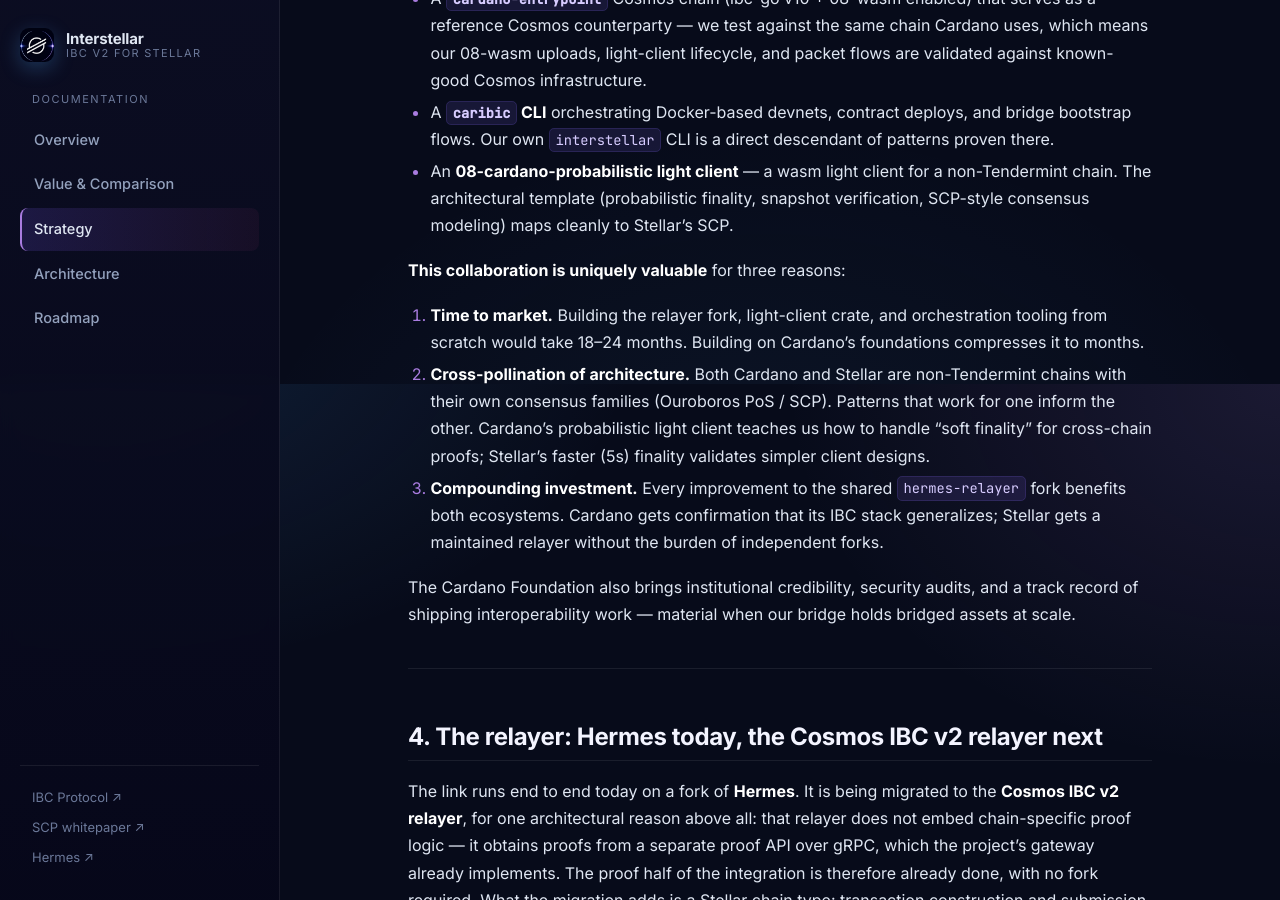
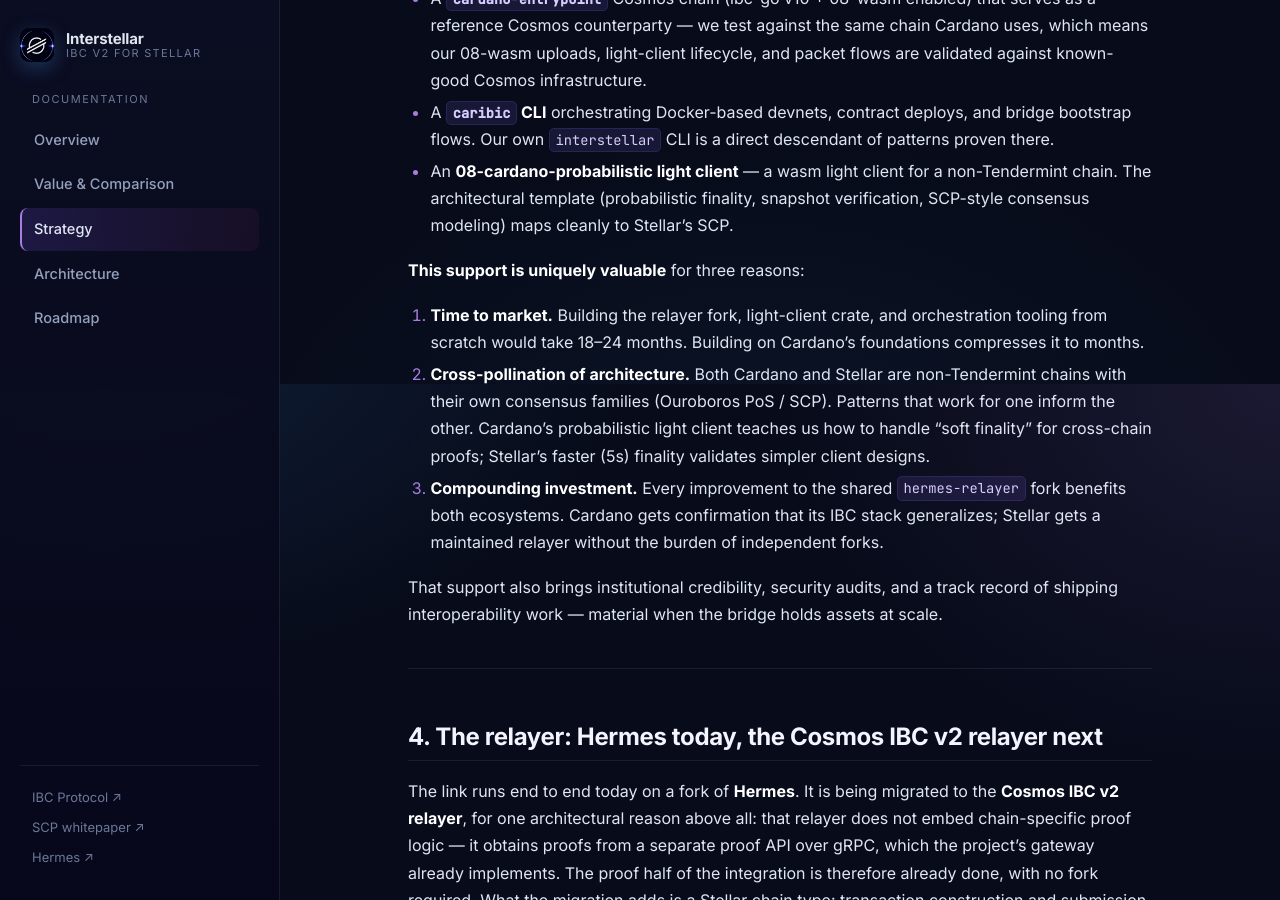
Before and after one commit to amandagonsalves/sdf-ibc-proposal, a Jekyll site: the page built from strategy.md, in a window 1280 px wide and 900 px high, scrolled down 5916 px. Built offline with Jekyll 4.4.1, drawn with Linux system fonts in a browser that asks for light colours; some of the changed text lies outside the part shown.

Commit message:
docs(copy): update partnership wording
* change phrasing regarding Cardano Foundation engagement
* update references to the affected ecosystem

```diff
--- a/strategy.md
+++ b/strategy.md
@@ -250,7 +250,7 @@ non-Cosmos IBC integration in the industry** since 2023. They've shipped:
   finality, snapshot verification, SCP-style consensus modeling) maps
   cleanly to Stellar's SCP.
 
-**This collaboration is uniquely valuable** for three reasons:
+**This support is uniquely valuable** for three reasons:
 
 1. **Time to market.** Building the relayer fork, light-client crate,
    and orchestration tooling from scratch would take 18–24 months.
@@ -266,9 +266,9 @@ non-Cosmos IBC integration in the industry** since 2023. They've shipped:
    confirmation that its IBC stack generalizes; Stellar gets a
    maintained relayer without the burden of independent forks.
 
-The Cardano Foundation also brings institutional credibility, security
-audits, and a track record of shipping interoperability work — material
-when our bridge holds bridged assets at scale.
+That support also brings institutional credibility, security audits, and a
+track record of shipping interoperability work — material when the bridge
+holds assets at scale.
 
 ---
 
```
Also changed, not shown: other parts of strategy.md (+1 -1 lines), roadmap.md (+2 -2 lines).
